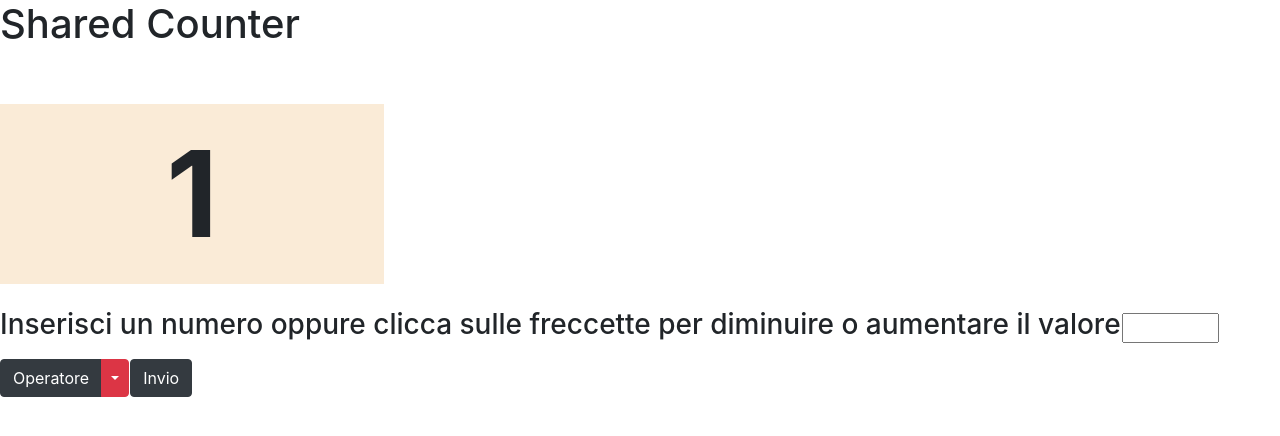
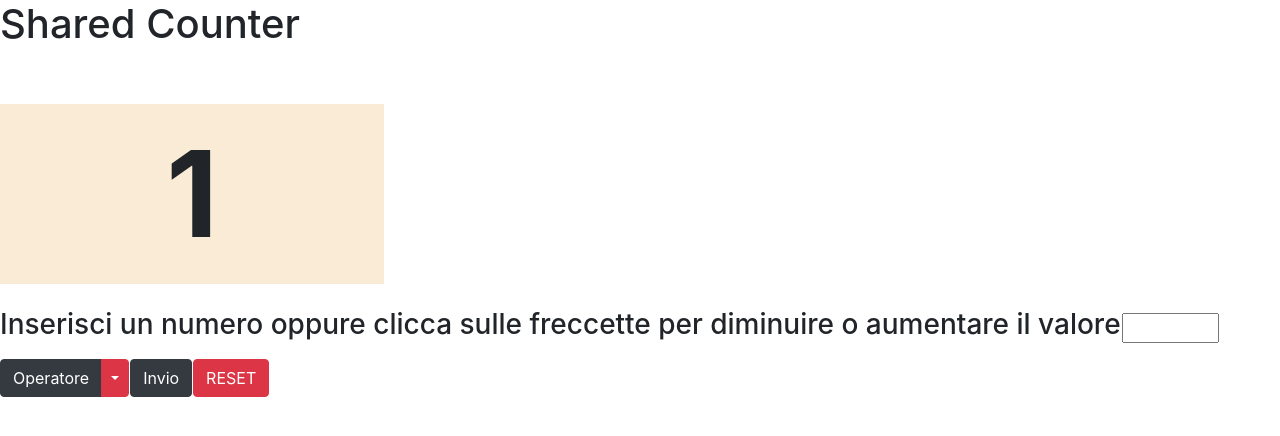
Before and after one commit to ekox86/sharedCounter, an Angular app: page / in a window 1280 px wide. Shown: the top 436 px of the page. Built offline with nearby package versions, Linux system fonts and the light colour scheme.

Commit message:
inserito tasto reset

```diff
--- a/src/app/app.component.html
+++ b/src/app/app.component.html
@@ -20,3 +20,4 @@
   </div>
 </div>
 <input type="submit" class="btn btn-dark" value="Invio">
+<button type="button" class="btn btn-danger">RESET</button>
```
